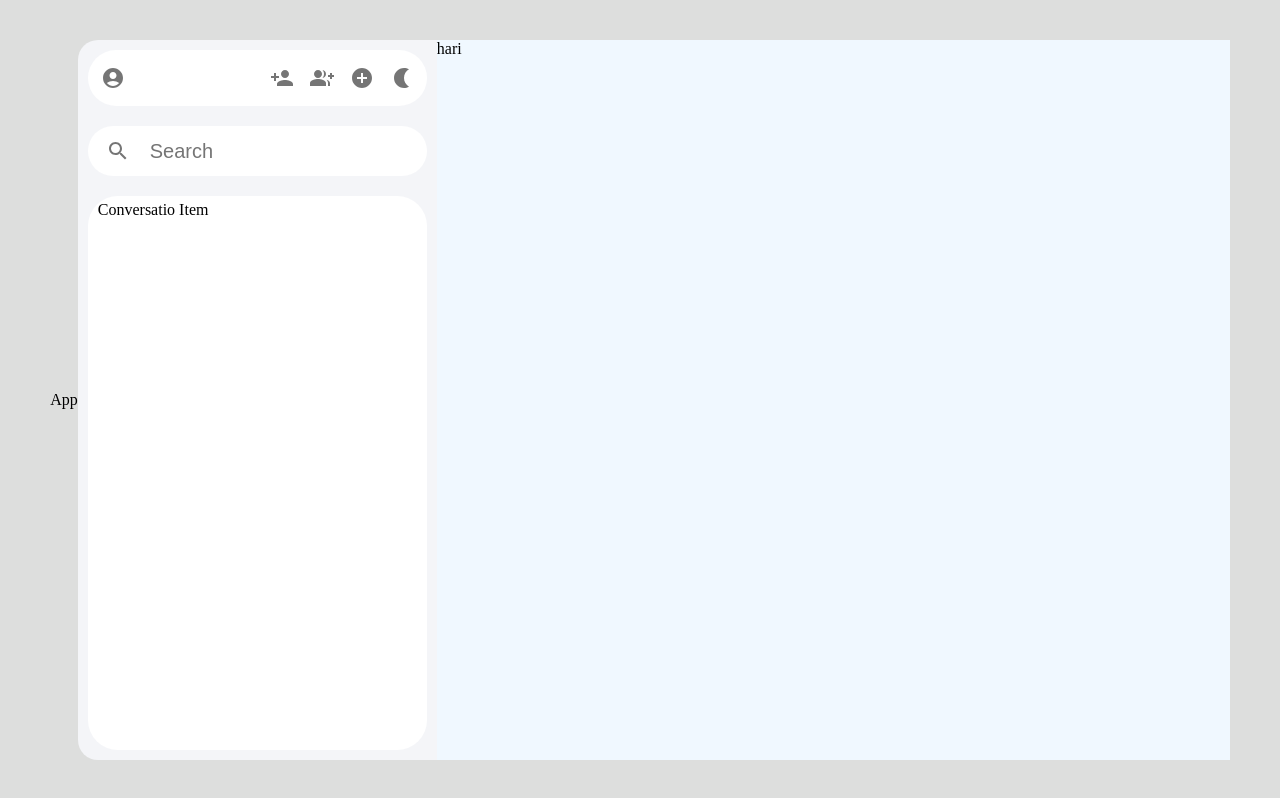
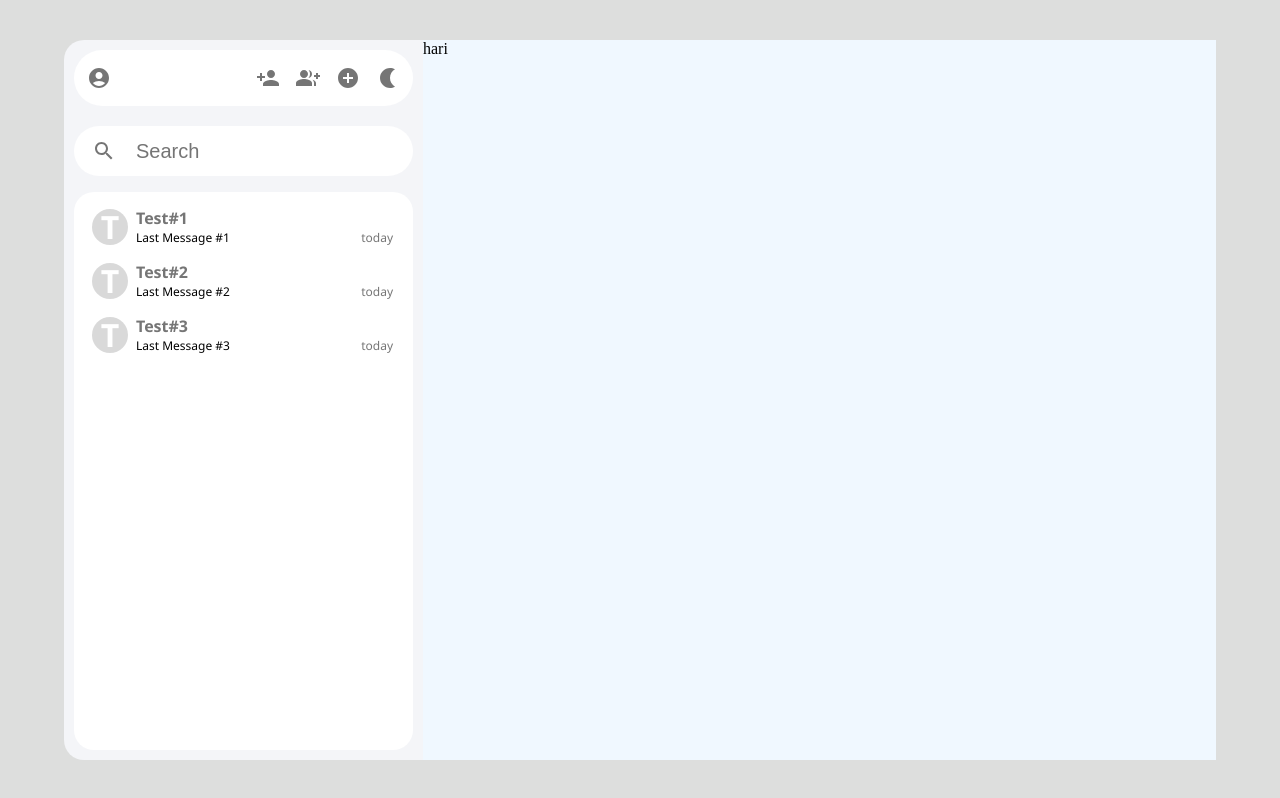
Before and after one commit to js-hari/Chat-App, a React (Create React App) app: page / in a window 1280 px wide. Built offline with nearby package versions, Linux system fonts and the light colour scheme.

Commit message:
second commit

```diff
--- a/src/App.js
+++ b/src/App.js
@@ -5,7 +5,7 @@
 function App(){
   return (
     <div className="App">
-      App
+
       <Maincontainer />
     </div>
   );
--- a/src/components/ConversationItem.js
+++ b/src/components/ConversationItem.js
@@ -1,10 +1,14 @@
 
 import React from 'react'
 
-export default function ConversationItem() {
+export default function ConversationItem({props}) {
   return (
-    <div>
-        Conversatio Item
+    <div className="conversation-container">
+        <p className='con-icon'>{props.name[0]}</p>
+        <p className='con-title'>{props.name}</p>
+        <p className='con-lastMessage'>{props.lastMessage}</p>
+        <p className='con-timestamp'>{props.timestamp}</p>
+
     </div>
   )
 }
--- a/src/components/Sidebar.js
+++ b/src/components/Sidebar.js
@@ -1,4 +1,4 @@
-import React from 'react'
+import React, { useState } from 'react'
 import "./myStyles.css";
 import AccountCircleIcon  from '@mui/icons-material/AccountCircle';
 import { IconButton } from '@mui/material';
@@ -10,6 +10,25 @@
 import ConversationItem from './ConversationItem';
 
 function Sidebar() {
+    const [conversations, setConversation] = useState([
+        {
+           name:'Test#1',
+           lastMessage: 'Last Message #1',
+           timestamp: 'today',
+        },
+        {
+            name:'Test#2',
+            lastMessage: 'Last Message #2',
+            timestamp: 'today',
+         },
+         {
+            name:'Test#3',
+            lastMessage: 'Last Message #3',
+            timestamp: 'today',
+         },
+    ])
+
+
   return (
     <div className='sidebar-container'>
       <div className="sb-header">
@@ -43,7 +62,9 @@
         <input placeholder='Search' className='search-box'/>
       </div>
       <div className="sb-conversation">
-            <ConversationItem />
+            {conversations.map((conversation) => {
+                return <ConversationItem props = {conversation} />
+            })}
       </div>
     </div>
   );
--- a/src/components/myStyles.css
+++ b/src/components/myStyles.css
@@ -14,6 +14,64 @@
     flex-direction: column;
 
 }
+
+.conversation-container{
+    display: grid;
+    grid-template-columns: 32px auto auto;
+    grid-template-rows:  auto auto ;
+    column-gap: 10px;
+    padding: 5px;
+    margin: 5px;
+    border-radius: 20px;
+
+}
+
+.con-icon{
+    grid-area: 1/1/3/2;
+
+    display: flex;
+    justify-content: center;
+    align-items: center;
+
+    background-color: #d9d9d9;
+
+    font-family: 'Segoe UI', 'Segoe UI', Tahoma, Geneva, Verdana, sans-serif;
+    font-size: 2rem;
+    font-weight: bolder;
+    color: white;
+    height: 32px;
+    width: 32px;
+    padding: 2px;
+
+
+    border-radius: 50%;
+    justify-self: center;
+    align-self: center;
+}
+
+
+.con-title{
+    grid-area: 1/2/2/4;
+    font-family: 'segoe ui','Segoe UI', Tahoma, Geneva, Verdana, sans-serif;
+    font-weight: bold;
+    color: rgba(0, 0, 0, 0.54);
+}
+
+
+.con-timestamp{
+    justify-self: flex-end;
+    font-family: 'segoe ui', 'Segoe UI', Tahoma, Geneva, Verdana, sans-serif;
+    font-size: 0.75rem;
+
+    color: rgba(0, 0, 0, 0.54);
+}
+
+.con-lastMessage{
+    font-family: 'segoe ui', 'Segoe UI', Tahoma, Geneva, Verdana, sans-serif;
+    font-size: 0.75rem;
+}
+
+
 
 .chat-container{
     background-color: aliceblue;
@@ -48,8 +106,8 @@
 
 .sb-conversation{
     background-color: white;
-    border-radius: 30px;
+    border-radius: 20px;
     padding: 5px 10px;
-    margin: 10px;
+    margin: 6px 10px 10px 10px;
     flex: 1;
 }
```
